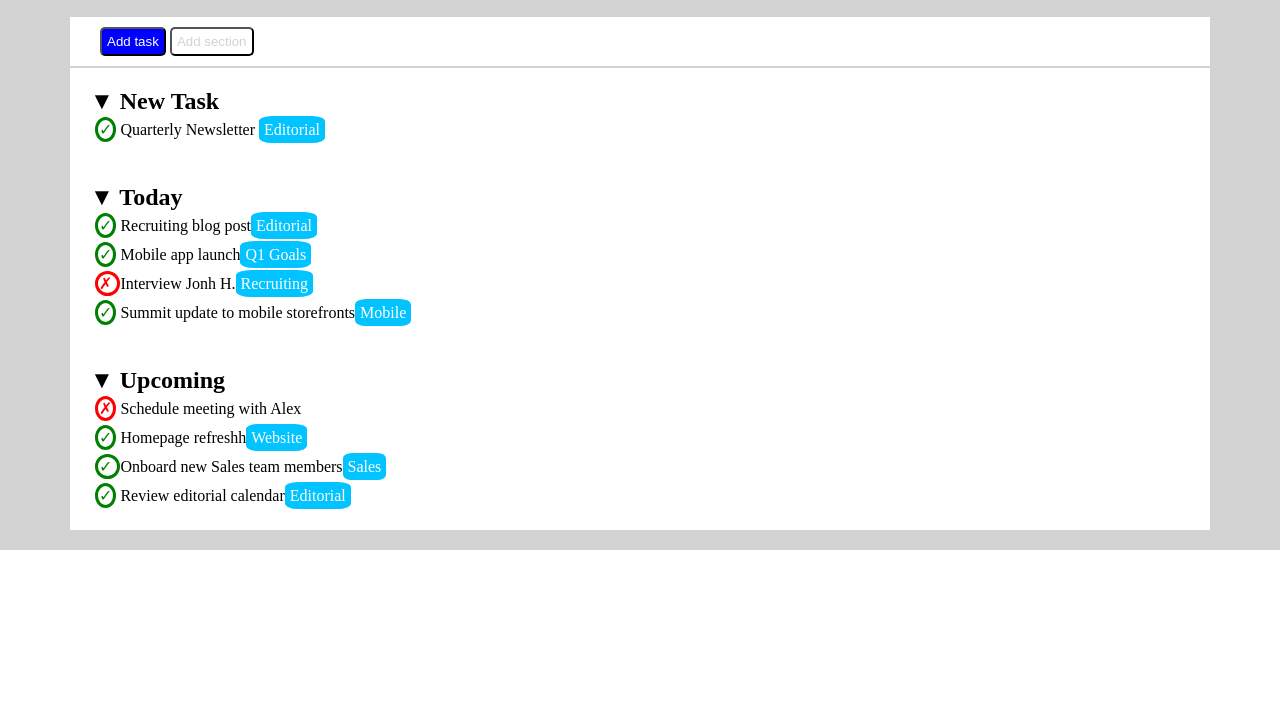
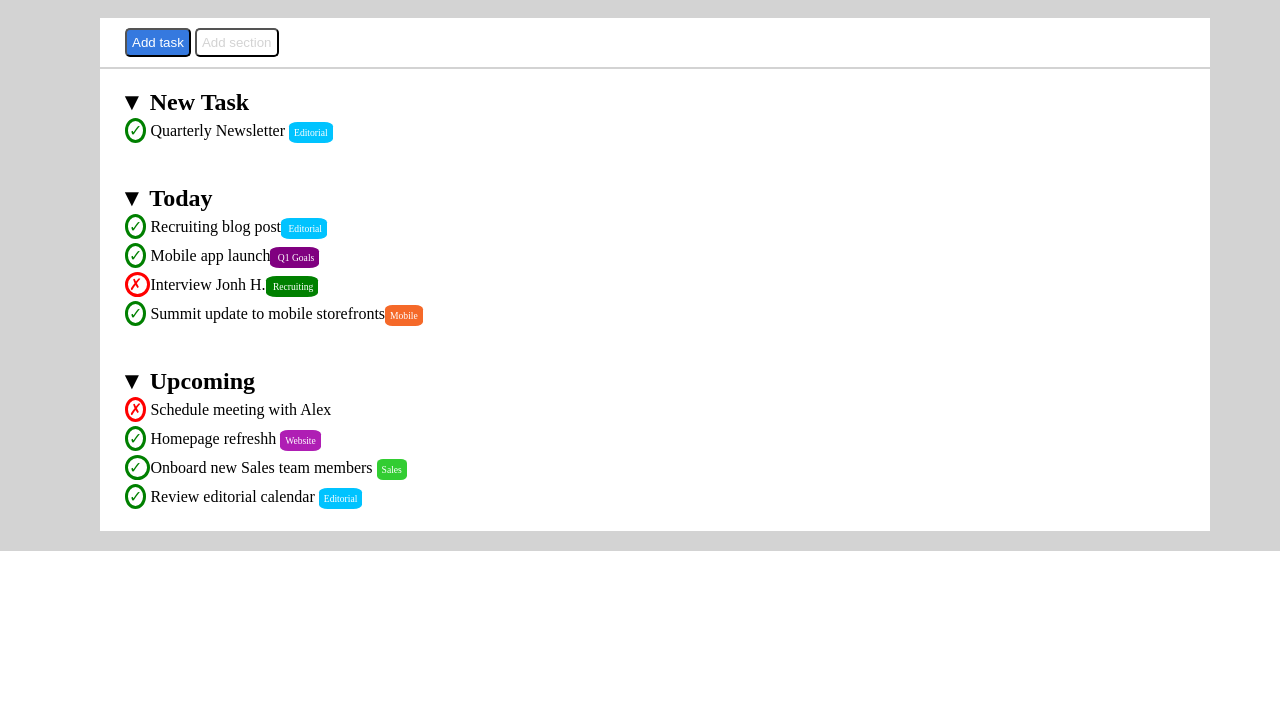
Before and after one commit to AndreaBeltramin/html-css-toboolist, a plain HTML site: page index.html in a window 1280 px wide. Shown: the part 94-800 px from the top of the page. Drawn offline with Linux system fonts and the light colour scheme.

Commit message:
color list item+fix

```diff
--- a/css/style.css
+++ b/css/style.css
@@ -17,6 +17,7 @@
     padding-left: 10px;
     padding-top: 10px;
     line-height: 80px;
+    font-size: 1.5rem;
 }
 
 .logo{
@@ -29,7 +30,7 @@
 }
 
 .first-button{
-    background-color: blue;
+    background-color: #3579df;
     color: white;
     padding: 5px;
     border-radius: 5px;
@@ -49,15 +50,16 @@
 
 .second-box{
     background-color: white;
-    margin-left: 50px;
+    margin-left: 80px;
     margin-right: 50px;
+
 }
 .top-section{
     border-bottom: solid 2px;
     border-color: lightgray;
     padding-top: 10px;
     padding-bottom: 10px;
-    padding-left: 30px;
+    padding-left: 25px;
 }
 .second-section{
     padding: 20px;
@@ -92,7 +94,24 @@ ul{
     border-radius: 20%;
     padding: 5px;
     background-color: rgb(0, 195, 255);
+    font-size: 0.6rem;
 }
 li{
     padding: 5px;
 }
+
+#Q1goals{
+    background-color: purple;
+}
+#recruiting{
+    background-color: green;
+}
+#mobile{
+    background-color: rgb(245, 105, 41);
+}
+#website{
+    background-color: rgb(175, 30, 180);
+}
+#sales{
+    background-color: limegreen;
+}
--- a/index.html
+++ b/index.html
@@ -16,30 +16,30 @@
     <div class="main-box">
         <main class="second-box">
             <section class="top-section">
-                    <button type="button" class="first-button">Add task</button>
-                    <button type="button" class="second-button">Add section</button>
+                <button type="button" class="first-button">Add task</button>
+                <button type="button" class="second-button">Add section</button>
             </section>
             <section class="second-section">
                 <ul>
                     <h2>&#9660 New Task</h2>
                     <li>
-                        <span class="check">&check;</span> Quarterly Newsletter <span class="check-list">Editorial</span>
+                        <span class="check">&check;</span> Quarterly Newsletter <span class="check-list"> Editorial</span>
                     </li>
                 </ul>
             </section>
             <section class="third-section">
                 <ul><h2>&#9660 Today</h2>
                     <li>
-                     <span class="check">&check;</span> Recruiting blog post<span class="check-list">Editorial</span>
+                     <span class="check">&check;</span> Recruiting blog post<span class="check-list"> Editorial</span>
                     </li>
                     <li>
-                        <span class="check">&check;</span> Mobile app launch<span class="check-list">Q1 Goals</span>
+                        <span class="check">&check;</span> Mobile app launch<span class="check-list" id="Q1goals"> Q1 Goals</span>
                     </li>
                     <li>
-                        <span class="cross">&cross; </span> Interview Jonh H.<span class="check-list">Recruiting</span>
+                        <span class="cross">&cross; </span> Interview Jonh H.<span class="check-list" id="recruiting"> Recruiting</span>
                     </li>
                     <li>
-                        <span class="check">&check;</span> Summit update to mobile storefronts<span class="check-list">Mobile</span>
+                        <span class="check">&check;</span> Summit update to mobile storefronts<span class="check-list" id="mobile">Mobile</span>
                     </li>
                 </ul>
             </section>
@@ -49,15 +49,14 @@
                         <span class="cross">&cross;</span> Schedule meeting with Alex
                     </li>
                     <li>
-                        <span class="check">&check;</span> Homepage refreshh<span class="check-list">Website</span>
+                        <span class="check">&check;</span> Homepage refreshh <span class="check-list" id="website"> Website</span>
                     </li>
                     <li>
-                        <span class="check">&check; </span> Onboard new Sales team members<span class="check-list">Sales</span>
+                        <span class="check">&check; </span> Onboard new Sales team members <span class="check-list" id="sales"> Sales</span>
                     </li>
                     <li>
-                        <span class="check">&check;</span> Review editorial calendar<span class="check-list">Editorial</span>
+                        <span class="check">&check;</span> Review editorial calendar <span class="check-list"> Editorial</span>
                     </li>
-
                 </ul>
             </section>
         </main>
```
